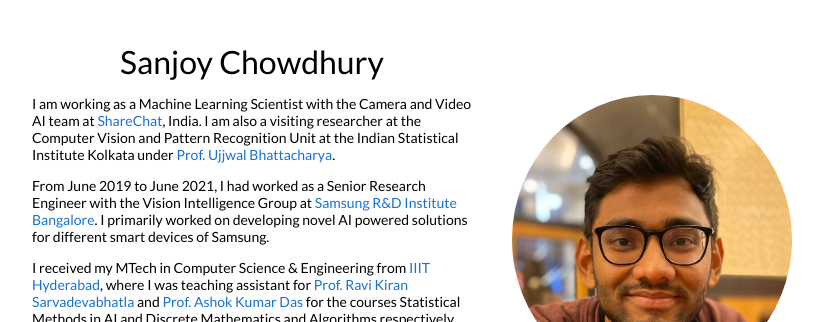
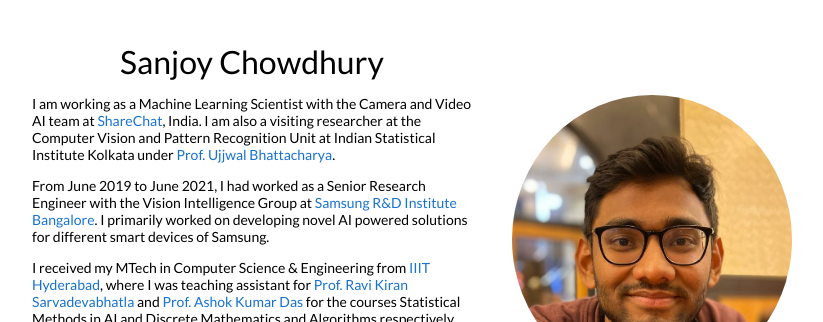
Before and after one commit to schowdhury671/schowdhury671.github.io, a Jekyll site: the page built from _posts/2019-06-02-venue.markdown, in a window 1280 px wide and 900 px high. Shown: the top 322 px of the window, without its empty margins (228-1051 px from the left). Built offline with Jekyll 4.4.1, drawn with Linux system fonts in a browser that asks for light colours; some of the changed text lies outside the part shown.

Commit message:
Update default.html

```diff
--- a/_layouts/default.html
+++ b/_layouts/default.html
@@ -27,7 +27,7 @@
               <h1>
                 Sanjoy Chowdhury
               </h1>
-              <p>I am working as a Machine Learning Scientist with the Camera and Video AI team at <a href="https://sharechat.com/about">ShareChat</a>, India. I am also a visiting researcher at the Computer Vision and Pattern Recognition Unit at the Indian Statistical Institute Kolkata under <a href="https://www.isical.ac.in/~ujjwal/"> Prof. Ujjwal Bhattacharya</a>.
+              <p>I am working as a Machine Learning Scientist with the Camera and Video AI team at <a href="https://sharechat.com/about">ShareChat</a>, India. I am also a visiting researcher at the Computer Vision and Pattern Recognition Unit at Indian Statistical Institute Kolkata under <a href="https://www.isical.ac.in/~ujjwal/"> Prof. Ujjwal Bhattacharya</a>.
               </p>
               <p>
                 From June 2019 to June 2021, I had worked as a Senior Research Engineer with the Vision Intelligence Group at <a href="https://research.samsung.com/sri-b">Samsung R&D Institute Bangalore</a>.  I primarily worked on developing novel AI powered solutions for different smart devices of Samsung.
@@ -246,6 +246,7 @@
           </tr>
         </table>
 
+
         <table style="width:100%;border:0px;border-spacing:0px;border-collapse:separate;margin-right:auto;margin-left:auto;">
           <tr>
             <td style="padding:2.5%;width:25%;vertical-align:middle;min-width:120px">
@@ -280,6 +281,26 @@
               <a href="https://github.com/schowdhury671/Semi-Supervised-MultiView-Feature-Learning">Code</a>
 
               <p>Implemented a semi-supervised multi-view correlation feature learning (SMCFL) approach, for webpage classification. SMCFL seeks for a discriminant common space by learning a multi-view shared transformation in a semi-supervised manner. This was done as a part of course project and contains implementation of <a href="https://aaai.org/ocs/index.php/AAAI/AAAI17/paper/view/14582/13925">paper</a> </p>
+
+
+            </td>
+          </tr>
+          </table>
+
+
+	  <table style="width:100%;border:0px;border-spacing:0px;border-collapse:separate;margin-right:auto;margin-left:auto;">
+          <tr>
+            <td style="padding:2.5%;width:25%;vertical-align:middle;min-width:120px">
+              <img src="../images/Screenshot 2021-11-09 at 12.38.43 AM.png" alt="project image" style="width:auto; height:auto; max-width:100%;" />
+            </td>
+            <td style="padding:2.5%;width:75%;vertical-align:middle">
+              <h3>Bias-Free-Hatespeech-Detection</h3>
+              <br>
+
+
+              <a href="https://github.com/schowdhury671/Bias-Free-Hatespeech-Detection">Code</a>
+
+              <p> Implemented a bias free hatespeech detection system leveraging adversarial learning. </p>
 
 
             </td>
```
